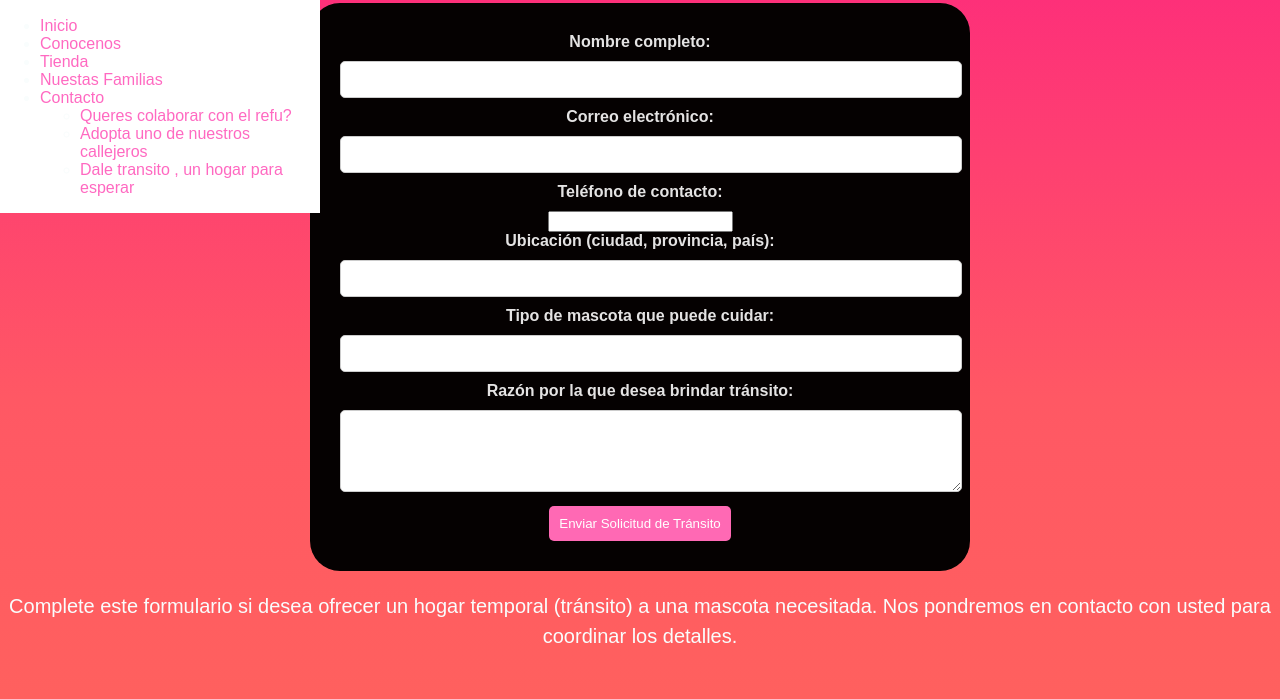
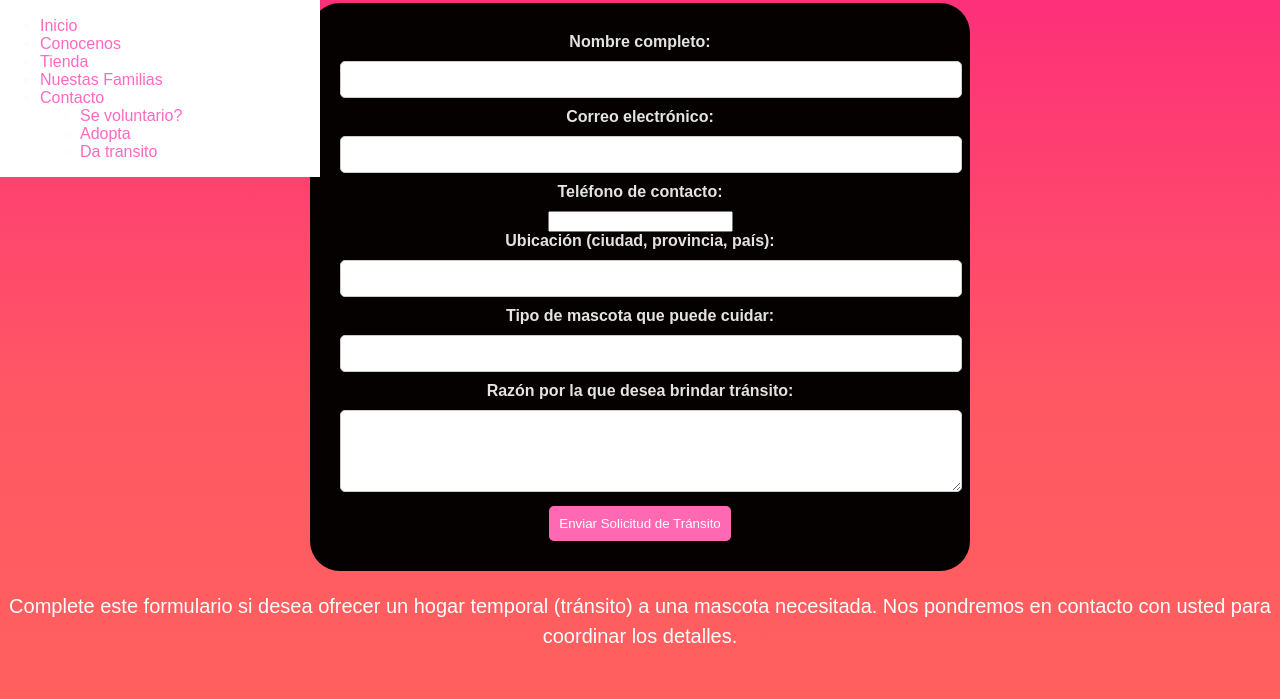
Before and after one commit to Maragambarte/Practica, a plain HTML site: page transito.html in a window 1280 px wide. Shown: the part 77-776 px from the top of the page. Drawn offline with Linux system fonts and the light colour scheme.

Commit message:
Update transito.html

```diff
--- a/transito.html
+++ b/transito.html
@@ -22,9 +22,9 @@
                             <li><a href="familias.html" class="active">Nuestas Familias</a></li>
                             <li><a href="contacto.html" class="active">Contacto</a></li>
                             <ul class="submenu">
-                                <li><a href="colaboro.html">Queres colaborar con el refu?</a></li>
-                                <li><a href="adopta.html">Adopta uno de nuestros callejeros</a></li>
-                                <li><a href="transito.html">Dale transito , un hogar para esperar</a></li>
+                                <li><a href="colaboro.html">Se voluntario?</a></li>
+                                <li><a href="adopta.html">Adopta </a></li>
+                                <li><a href="transito.html">Da transito </a></li>
                             </ul>
                         </ul>
                     </div>
```
